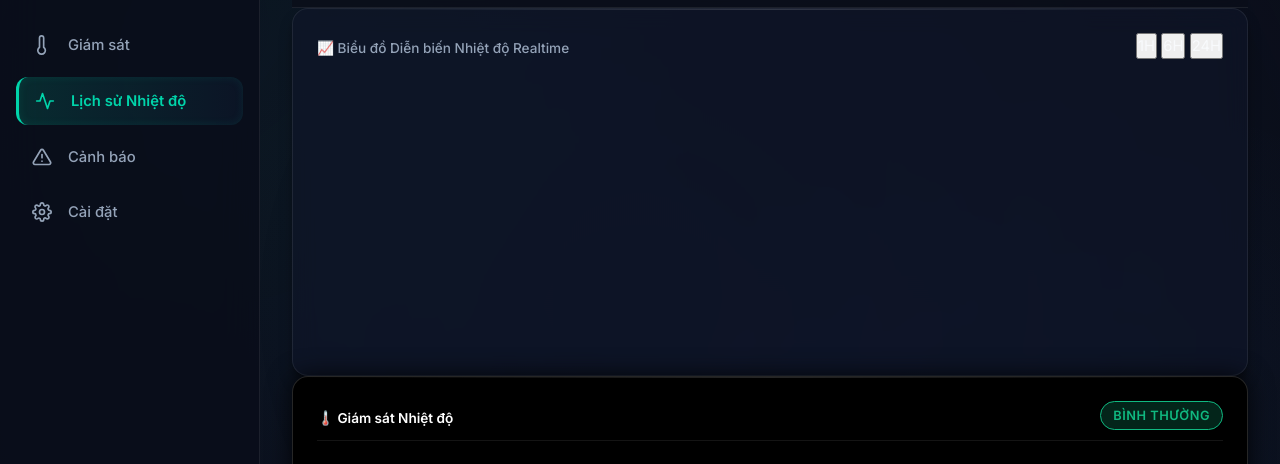
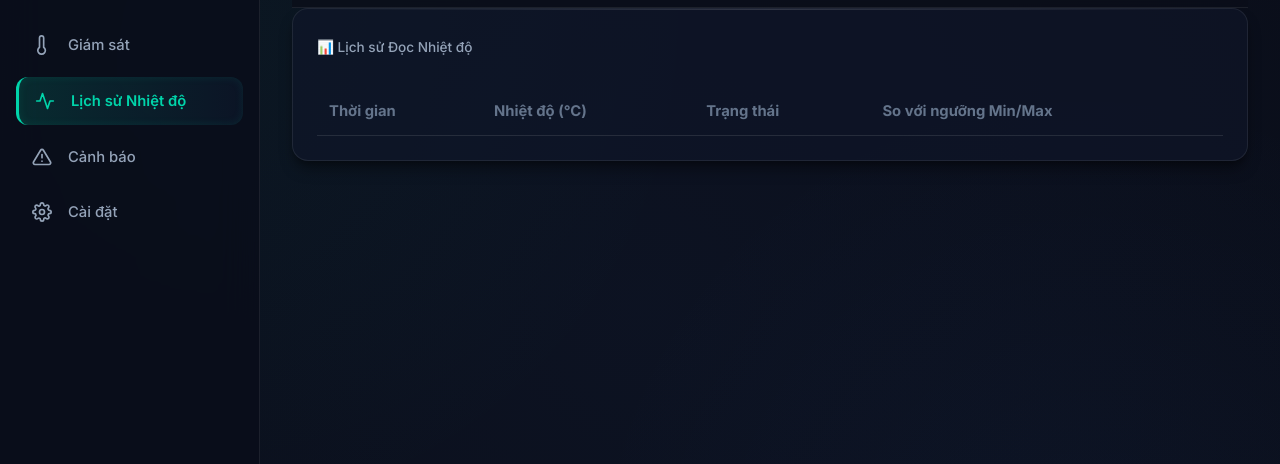
Before and after one commit to XuTa93/CF_IOT, a plain HTML site: page PWA/index.html in a window 1280 px wide. Both pictures are taken after a click on the link "Lịch sử Nhiệt độ". Shown: the part 94-558 px from the top of the page. Drawn offline with Linux system fonts and the light colour scheme.

Commit message:
Fix SPA navigation by adding .page visibility toggles

```diff
--- a/PWA/style.css
+++ b/PWA/style.css
@@ -228,6 +228,16 @@ button, input, select, textarea {
   max-width: 1600px;
   margin: 0 auto;
   transition: var(--transition-smooth);
+}
+
+/* SPA Page Navigation */
+.page {
+  display: none;
+  animation: fadeIn 0.4s ease forwards;
+}
+
+.page.active {
+  display: block;
 }
 
 /* Dashboard Responsive Grid */
```
